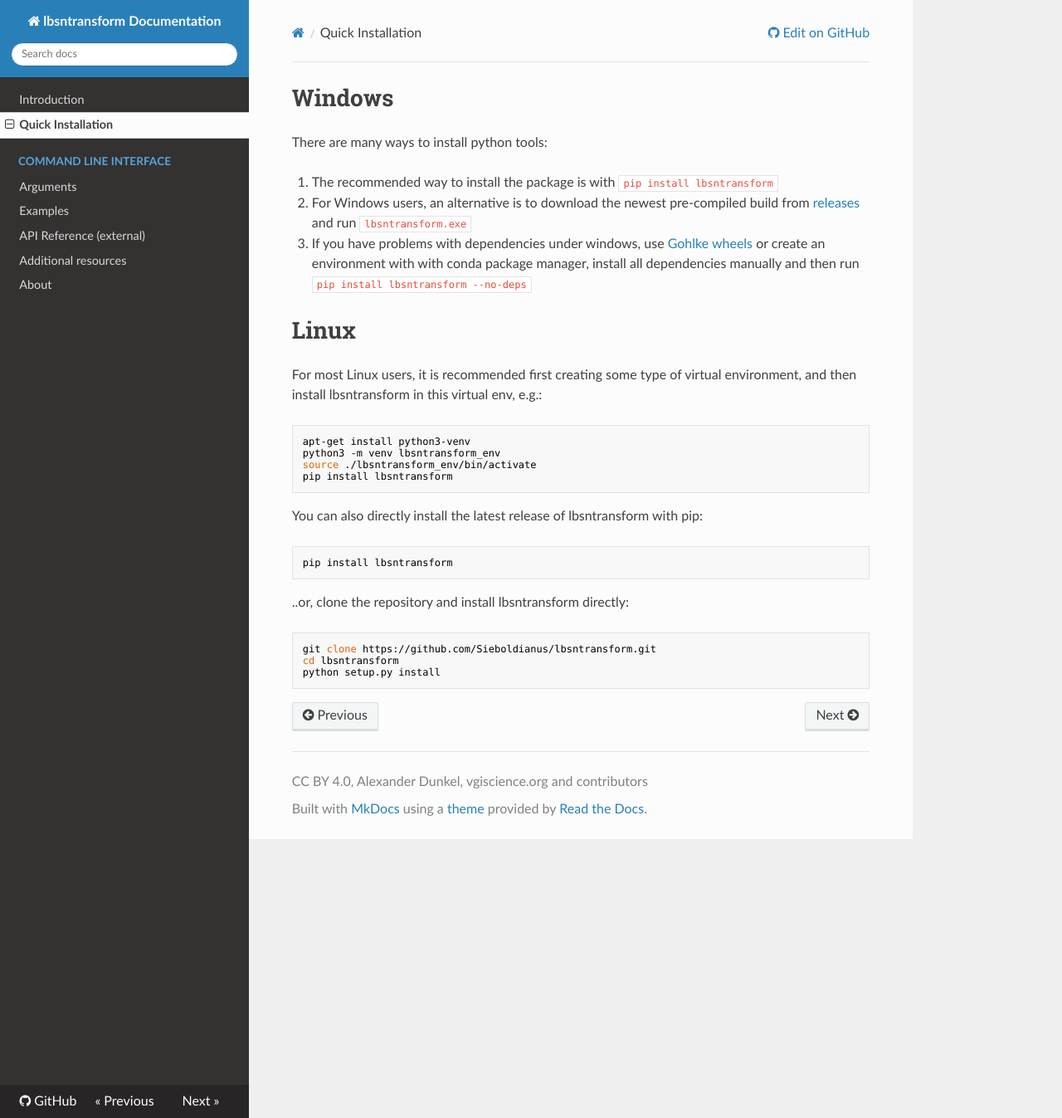
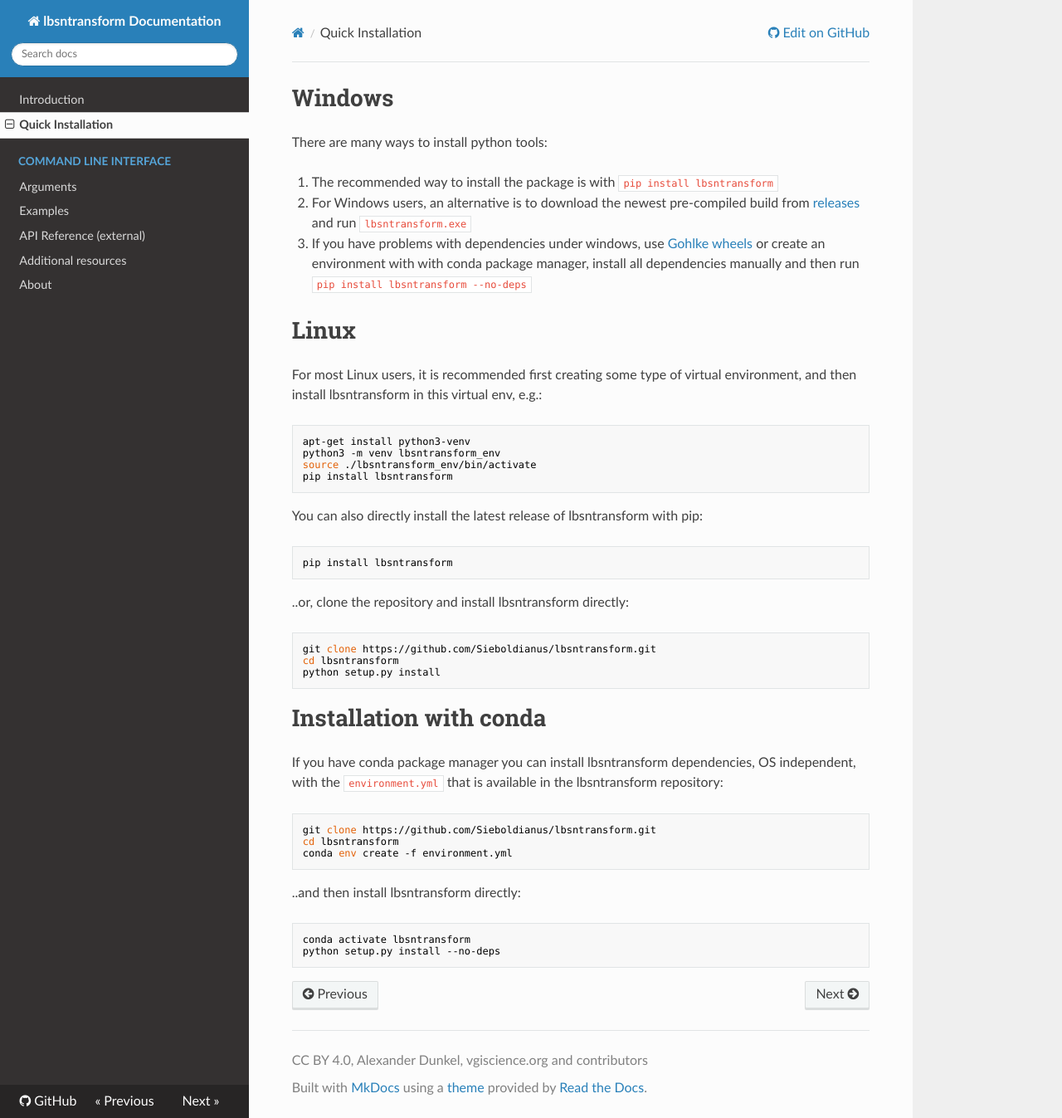
Before and after one commit to Sieboldianus/lbsntransform, an MkDocs documentation site: the page built from docs/quick-guide.md, in a window 1280 px wide and 1347 px high. Shown: the whole window at 83% size. Built offline with MkDocs 1.6.1, drawn with Linux system fonts in a browser that asks for light colours; nearby versions of some CDN libraries.

Commit message:
docs: Add instructions for using conda package manager

````diff
--- a/docs/quick-guide.md
+++ b/docs/quick-guide.md
@@ -28,3 +28,19 @@
 cd lbsntransform
 python setup.py install
 ```
+
+# Installation with conda
+
+If you have conda package manager you can install lbsntransform dependencies, OS independent, with the `environment.yml` that is available in the lbsntransform repository:
+
+```bash
+git clone https://github.com/Sieboldianus/lbsntransform.git
+cd lbsntransform
+conda env create -f environment.yml
+```
+
+..and then install lbsntransform directly:
+```bash
+conda activate lbsntransform
+python setup.py install --no-deps
+```
````
